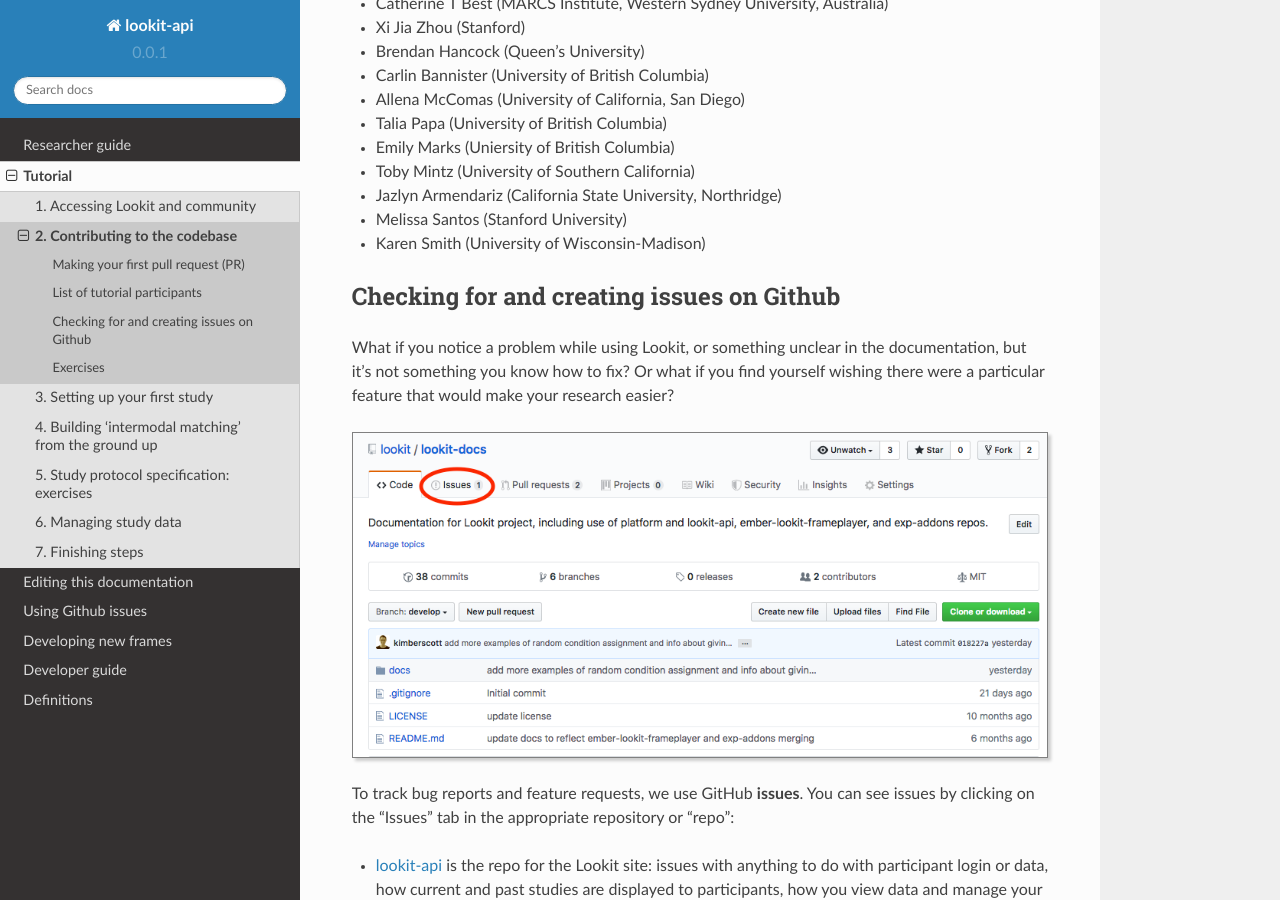
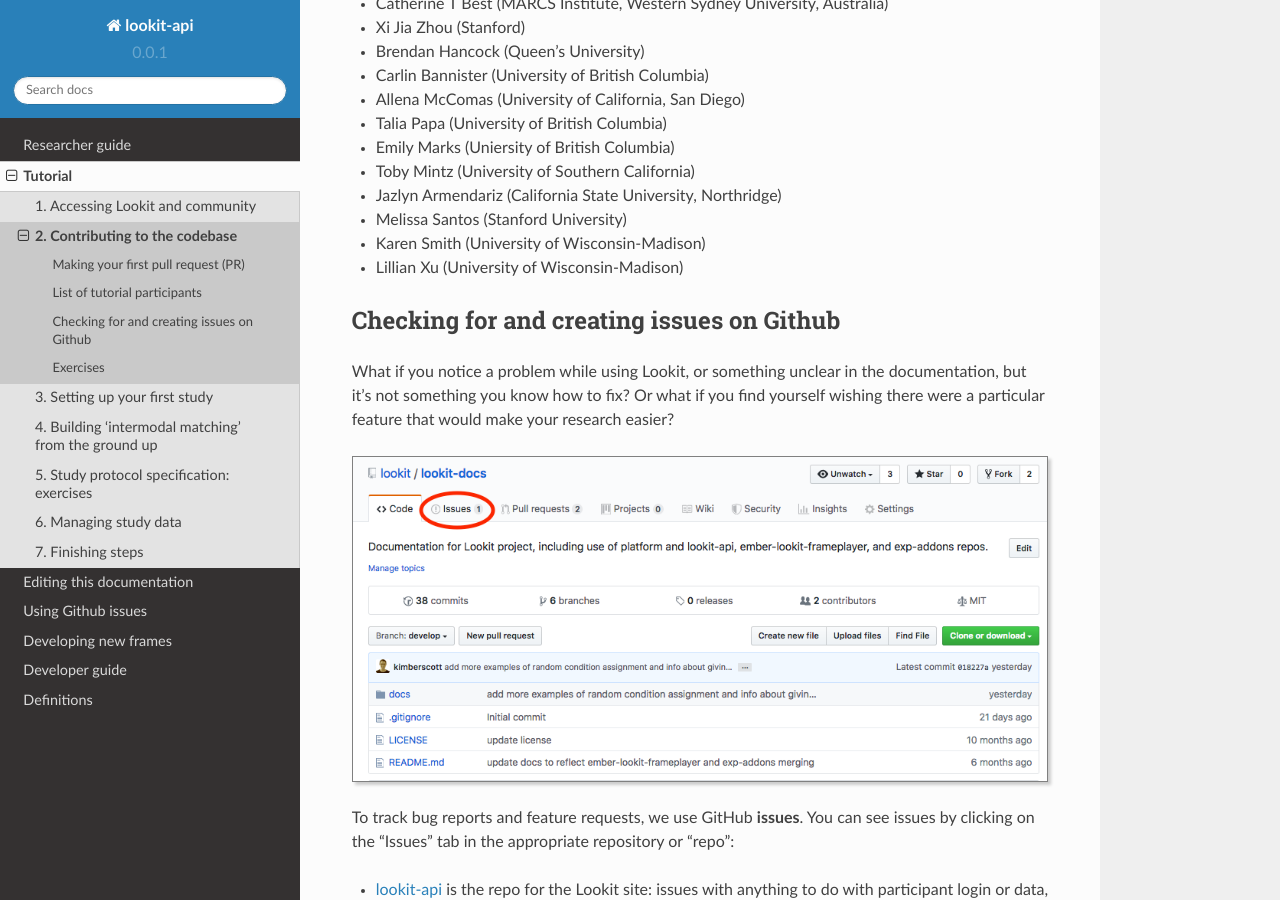
Before and after one commit to lookit/lookit-docs, a Sphinx documentation site: the page built from docs/source/tutorial-contributing.rst, in a window 1280 px wide and 900 px high, scrolled down 5577 px. Built offline with Sphinx 7.4.7 and the Read the Docs theme 2.0.0, drawn with Linux system fonts in a browser that asks for light colours.

Commit message:
Add tutorial participant to list

```diff
--- a/docs/source/tutorial-contributing.rst
+++ b/docs/source/tutorial-contributing.rst
@@ -137,6 +137,7 @@
 - Jazlyn Armendariz (California State University, Northridge)
 - Melissa Santos (Stanford University)
 - Karen Smith (University of Wisconsin-Madison)
+- Lillian Xu (University of Wisconsin-Madison)
 
 .. _Github issues overview:
 
```
